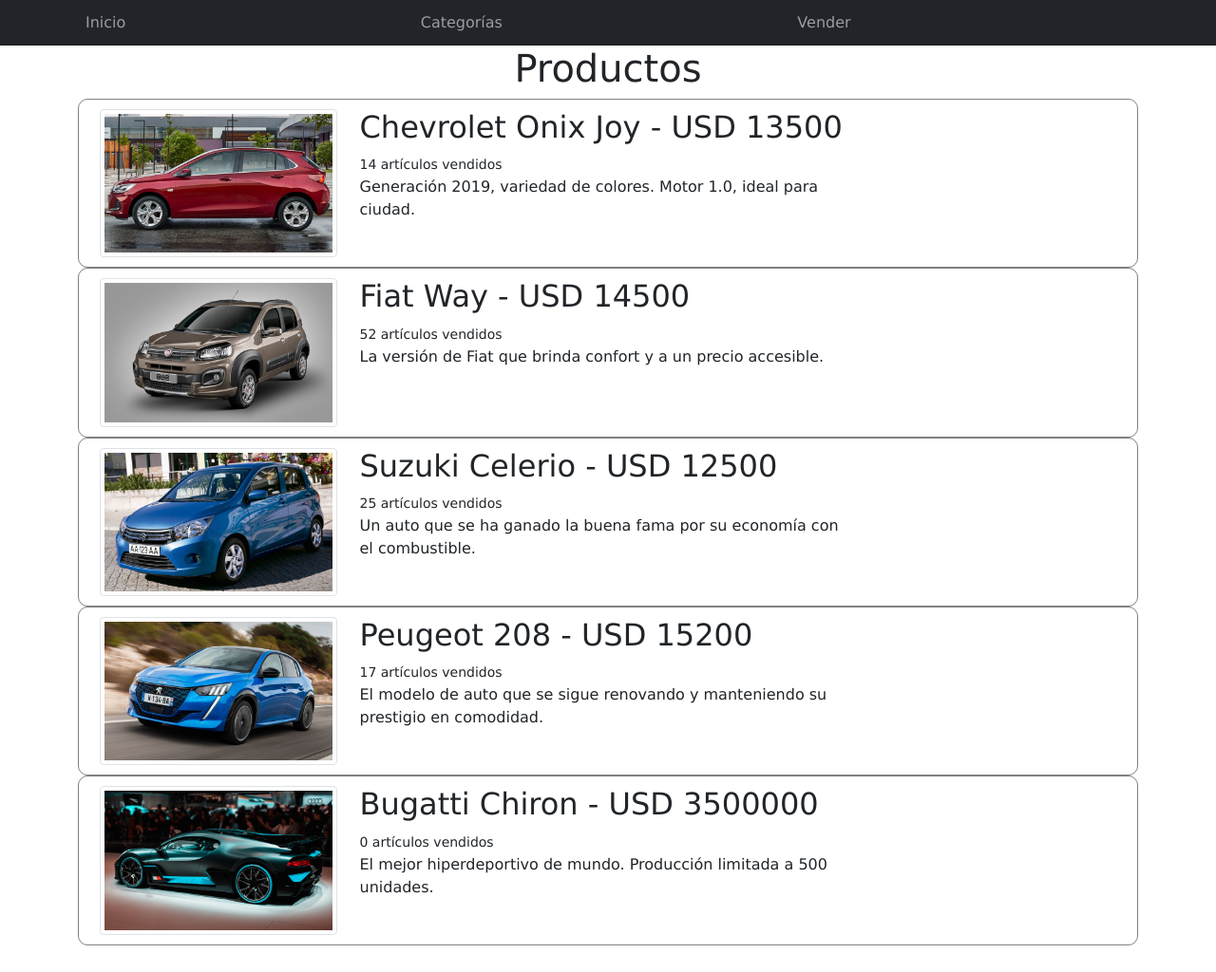
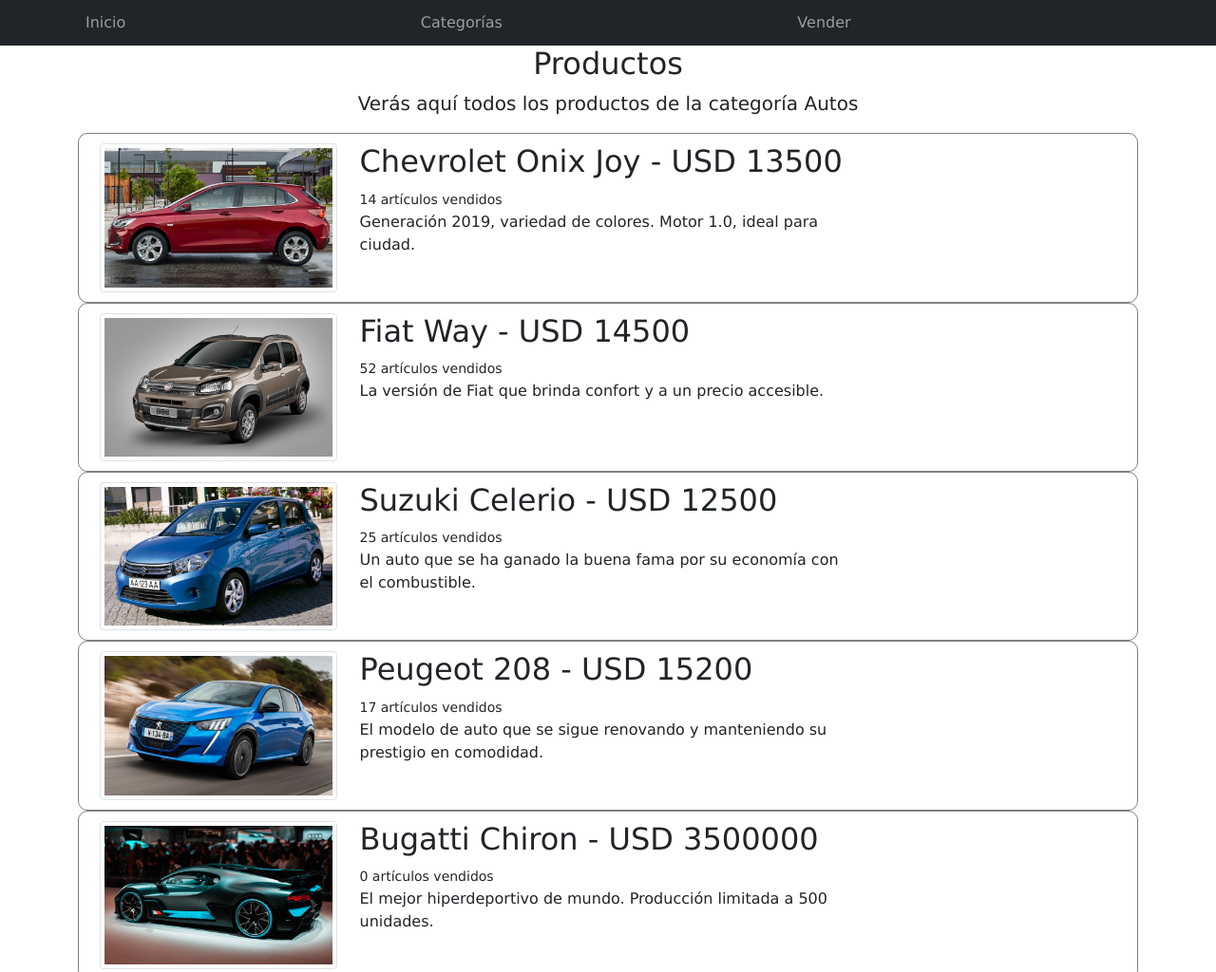
Before and after one commit to mateomautone/jap-emercado, a plain HTML site: page products.html in a window 1280 px wide. Shown: the top 1024 px of the page at 95% size. Drawn offline with Linux system fonts and the light colour scheme.

Commit message:
Update products.html

```diff
--- a/products.html
+++ b/products.html
@@ -40,7 +40,8 @@
   <main class="pb-5 container">
     <div class="container">
       <div style="text-align: center;">
-        <h1>Productos</h1>
+        <h2>Productos</h2>
+        <p class="lead">Verás aquí todos los productos de la categoría Autos</p>
       </div>
       <div class="listado" id="prod-list">
 
```
